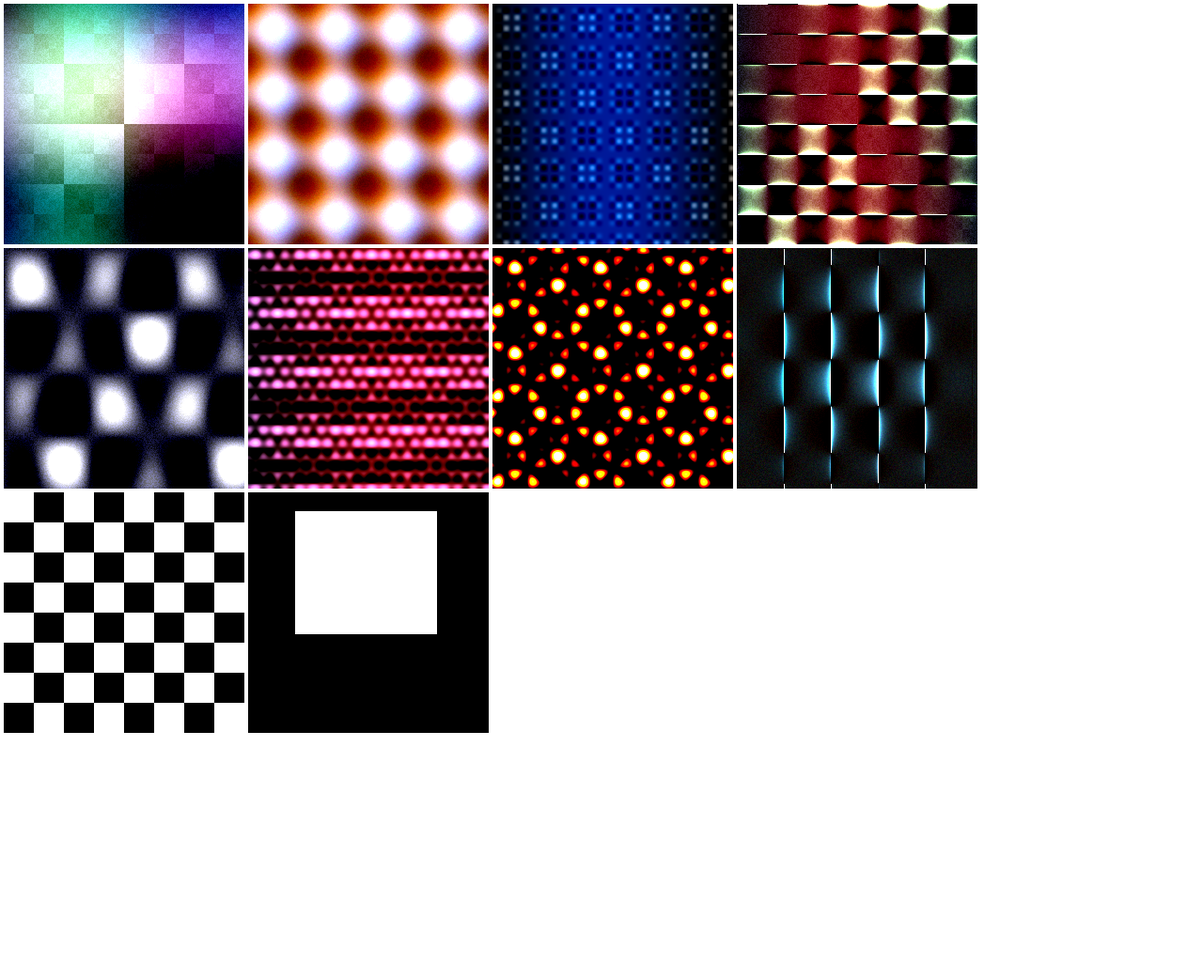
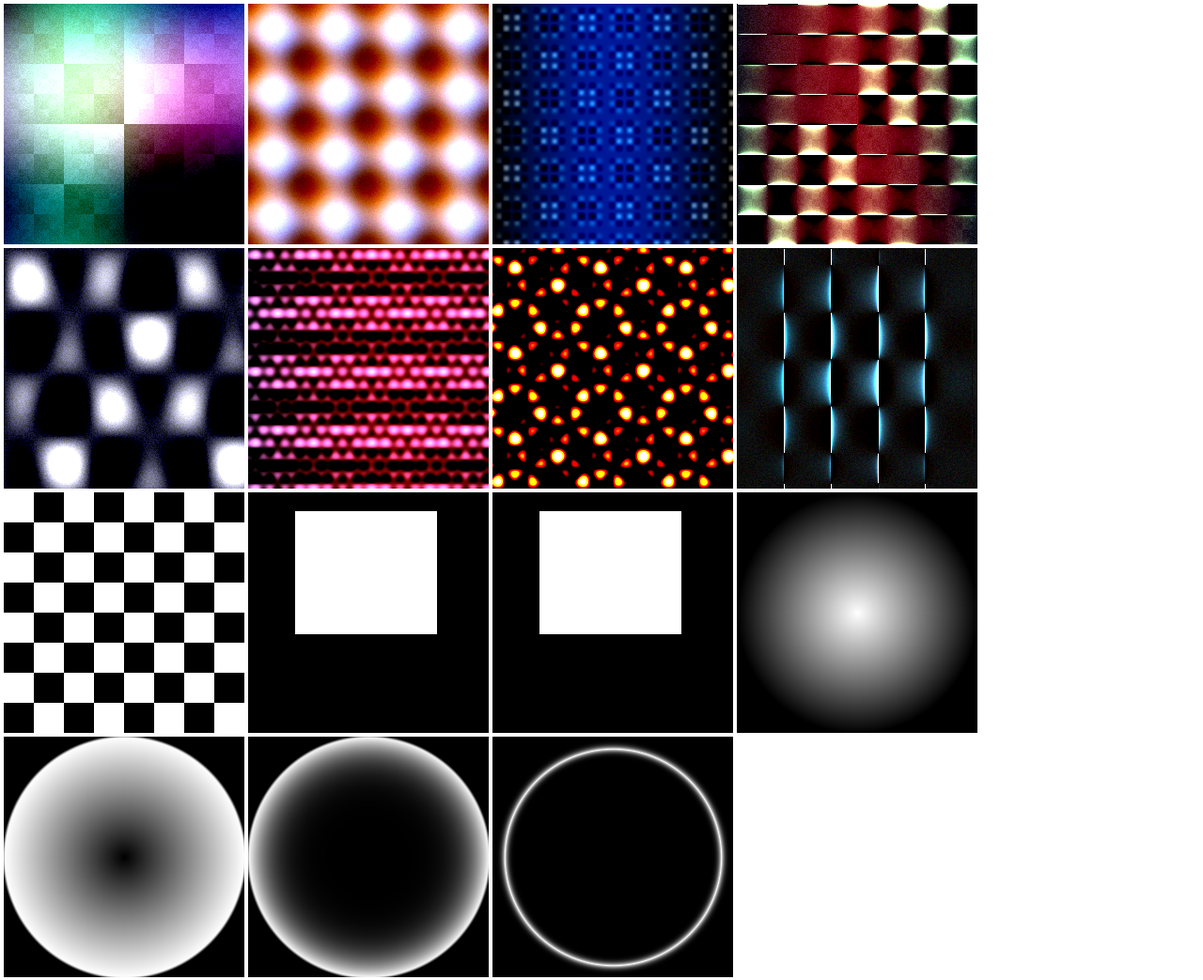
Before and after one commit to mrdoob/texgen.js, a plain HTML site: page index.html in a window 1280 px wide. Shown: the whole page at 94% size. Before the commit the page ends 800 px from the top, so only its background shows below. Drawn offline with Linux system fonts and the light colour scheme.

Commit message:
Flare generator and TG.Utils singleton

```diff
--- a/index.html
+++ b/index.html
@@ -140,6 +140,54 @@
 
 			document.body.appendChild( texture );
 
+			//
+
+			var texture = new TG.Texture( 256, 256 )
+				.add( new TG.Rect().set( 50, 20, 200, 150 ) )
+				.toCanvas();
+
+			document.body.appendChild( texture );
+
+			//
+
+			var texture = new TG.Texture( 256, 256 )
+				.add( new TG.Flare().type( 0 ).position( 128, 128 ).radius( 128 ) )
+				.toCanvas();
+
+			document.body.appendChild( texture );
+
+			var texture = new TG.Texture( 256, 256 )
+				.add( new TG.Flare().type( 1 ).radius( 128 ) )
+				.toCanvas();
+
+			document.body.appendChild( texture );
+
+
+			var texture = new TG.Texture( 256, 256 )
+				.add( new TG.Flare().type( 1 ).radius( 128 ).degree( 6 ) )
+				.toCanvas();
+
+			document.body.appendChild( texture );
+
+			var texture = new TG.Texture( 256, 256 )
+				.add( new TG.Flare().type( 2 ).radius( 128 ).degree( 4 ) )
+				.toCanvas();
+
+			document.body.appendChild( texture );
+
+/*
+			var texture = new TG.Texture( 256, 256 )
+				.add( new TG.Flare().type( 2 ) )
+				.toCanvas();
+
+			document.body.appendChild( texture );
+
+				var texture = new TG.Texture( 256, 256 )
+				.add( new TG.Flare().type( 3 ).radius(100) )
+				.toCanvas();
+*/
+			document.body.appendChild( texture );
+
 		</script>
 	</body>
 </html>
--- a/src/texgen.js
+++ b/src/texgen.js
@@ -250,3 +250,82 @@ TG.Rect = function () {
 		}
 	} );
 }
+
+TG.Flare = function () {
+
+	var type = 0;
+	var radius = [ 128, 128 ];
+	var position = [ 128, 128 ];
+	var alpha = 1;
+	var gamma = 1;
+	var degree = 1;
+
+	return new TG.Program( {
+		radius: function ( radiusX, radiusY ) {
+
+			if ( typeof radiusY === 'undefined')
+				radiusY = radiusX;
+
+			radius = [ radiusX, radiusY ];
+
+			return this;
+		},
+		position: function(x,y) {
+			position = [ x, y ];
+			return this;
+		},
+		type: function ( value ) {
+			type = value;
+			return this;
+		},
+		degree: function ( value ) {
+			degree = value;
+			return this;
+		},
+		getSource: function () {
+
+			var source = 'var dx = ' + position[ 0 ] + ' - x, dy = ' + position[ 1 ] + ' - y; ';
+			source += 'var d = Math.sqrt( dx * dx / ' + radius[ 0 ]*radius[ 0 ] + ' + dy * dy / ' + radius[ 1 ]*radius[ 1 ] +');';
+
+			switch (type) {
+
+				case 0:
+					source += 'var color = (1-d);'
+					source += 'color *= 1-TG.Utils.smoothStep(1-.01, 1+.02, d);'
+					break;
+				case 1:
+					source += 'var color = d'+ Array( degree ).join( '*d' ) + ';';
+					source += 'color *= 1-TG.Utils.smoothStep(1-.01, 1+.02, d);'
+					break;
+				case 2:
+					source += 'var color = 1-Math.abs(d-0.9)/0.1;'
+					source += 'if (color < 0) color = 0;'
+					source += 'color = color'+ Array( degree ).join( '*color' ) + ';'
+					break;
+			}
+
+			return source;
+		}
+	} );
+
+};
+
+
+// Utils
+TG.Utils = {};
+
+TG.Utils.smoothStep = function ( edge0, edge1, x )
+{
+    // Scale, bias and saturate x to 0..1 range
+    x = TG.Utils.clamp( ( x - edge0 ) / ( edge1 - edge0 ), 0, 1 );
+
+	// Evaluate polynomial
+    return x * x * ( 3 - 2 * x );
+}
+
+
+TG.Utils.clamp = function( value, min, max ) {
+
+  return Math.min( Math.max( value, min ), max );
+
+};
```
